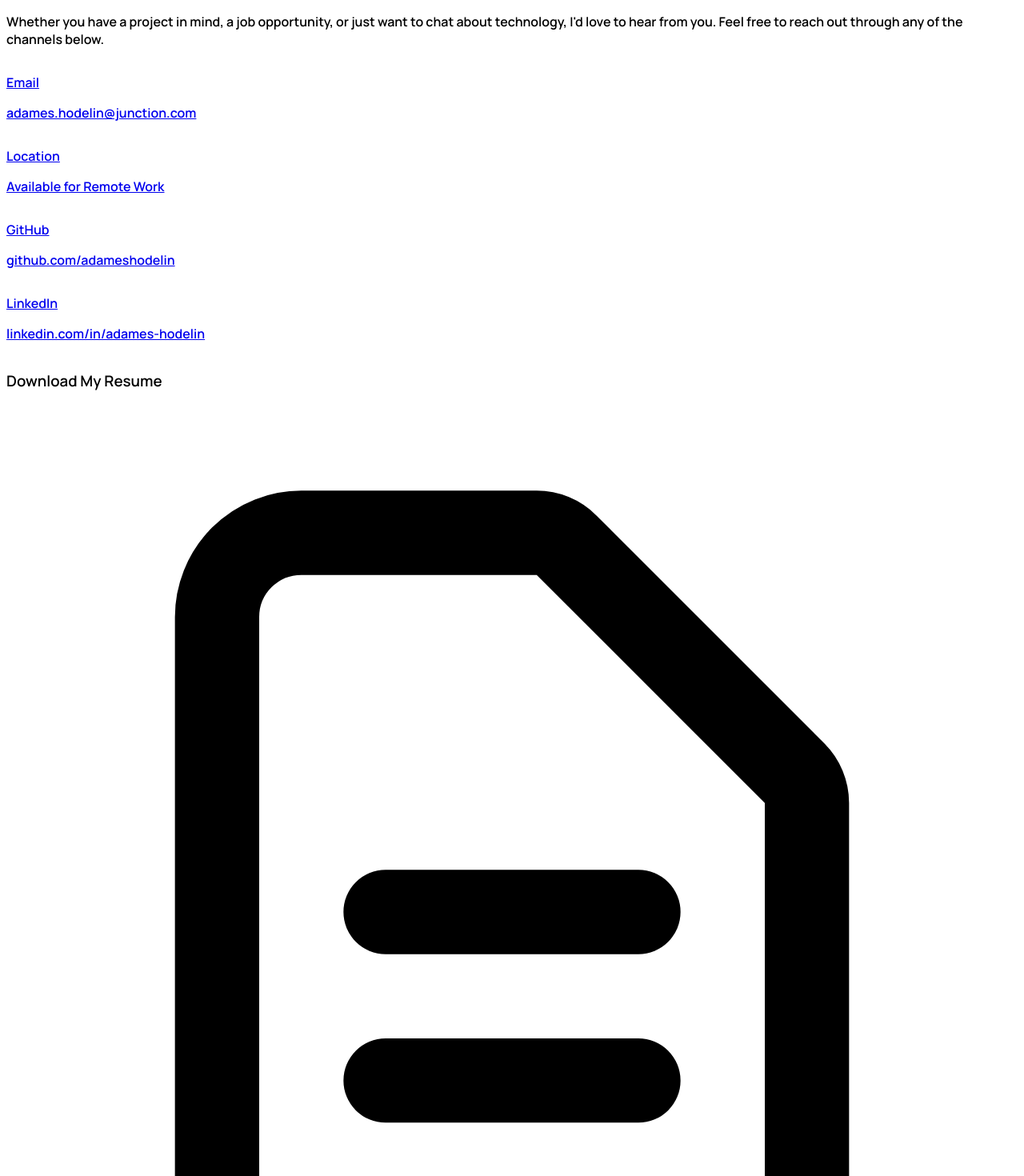
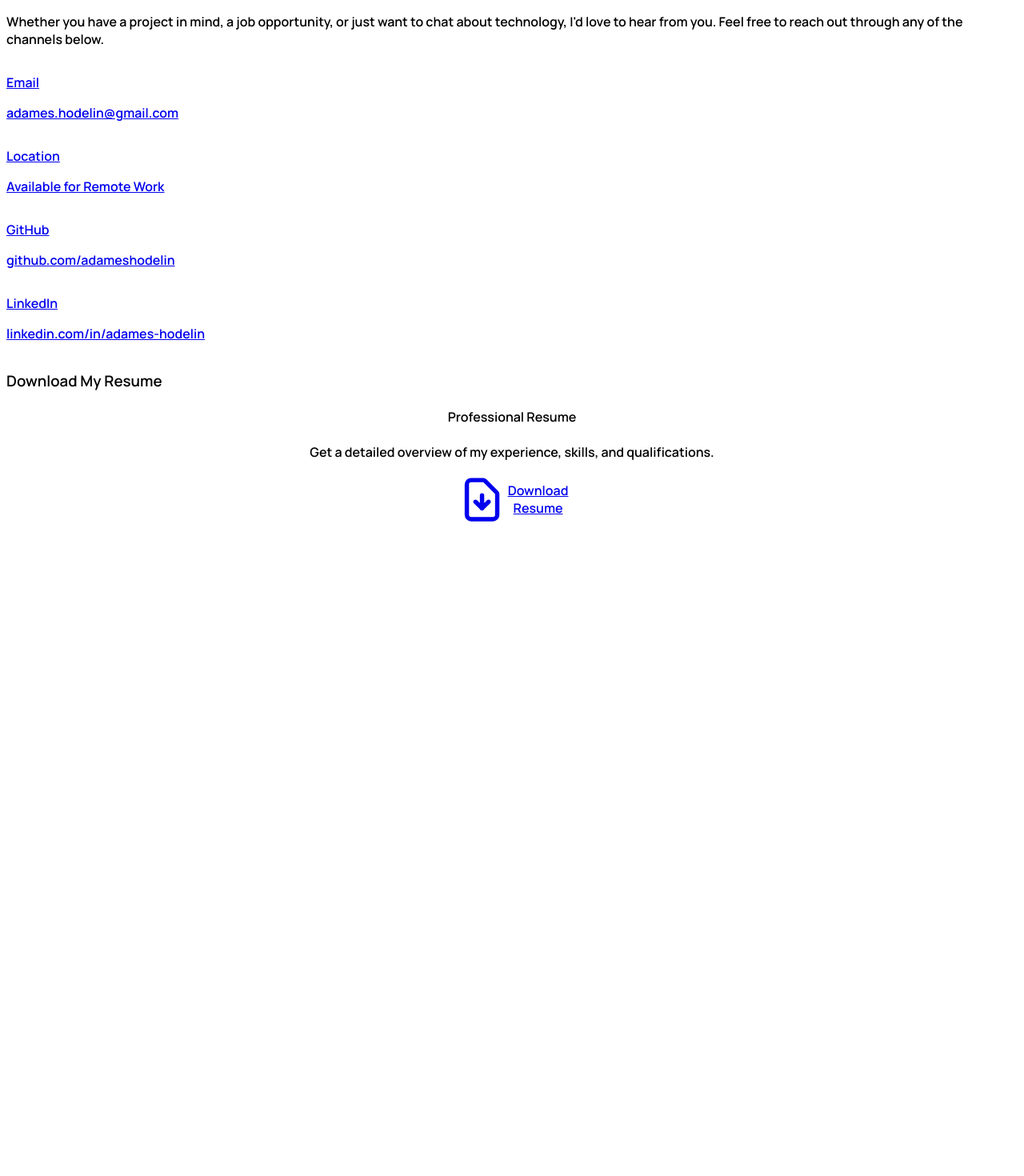
Before and after one commit to adames/adames-website, a React (Vite) app: page / in a window 1280 px wide. Shown: the part 5180-6650 px from the top of the page at 80% size. After the commit the page ends 5850 px from the top, so only its background shows below. Built offline with nearby package versions, Linux system fonts and the light colour scheme.

Commit message:
feat: Remove document icon and update email address
- Remove document icon from resume download section in Contact
- Update email from adames.hodelin@junction.com to adames.hodelin@gmail.com
- Clean up visual layout without unnecessary icon
- Ensure correct contact information is displayed

```diff
--- a/src/components/ContactSection.tsx
+++ b/src/components/ContactSection.tsx
@@ -7,8 +7,8 @@ const ContactSection = () => {
         </svg>
       ),
       label: 'Email',
-      value: 'adames.hodelin@junction.com',
-      href: 'mailto:adames.hodelin@junction.com'
+      value: 'adames.hodelin@gmail.com',
+      href: 'mailto:adames.hodelin@gmail.com'
     },
     {
       icon: (
@@ -90,12 +90,7 @@ const ContactSection = () => {
               Download My Resume
             </h3>
             <div className="bg-gray-50 p-8 rounded-lg text-center">
-              <div className="mb-6">
-                <svg className="w-8 h-8 text-primary-600 mx-auto" fill="none" viewBox="0 0 24 24" stroke="currentColor">
-                  <path strokeLinecap="round" strokeLinejoin="round" strokeWidth={2} d="M9 12h6m-6 4h6m2 5H7a2 2 0 01-2-2V5a2 2 0 012-2h5.586a1 1 0 01.707.293l5.414 5.414a1 1 0 01.293.707V19a2 2 0 01-2 2z" />
-                </svg>
-              </div>
-              <h4 className="text-lg font-semibold text-gray-900 mb-2">
+                            <h4 className="text-lg font-semibold text-gray-900 mb-2">
                 Professional Resume
               </h4>
               <p className="text-gray-600 mb-6">
```
